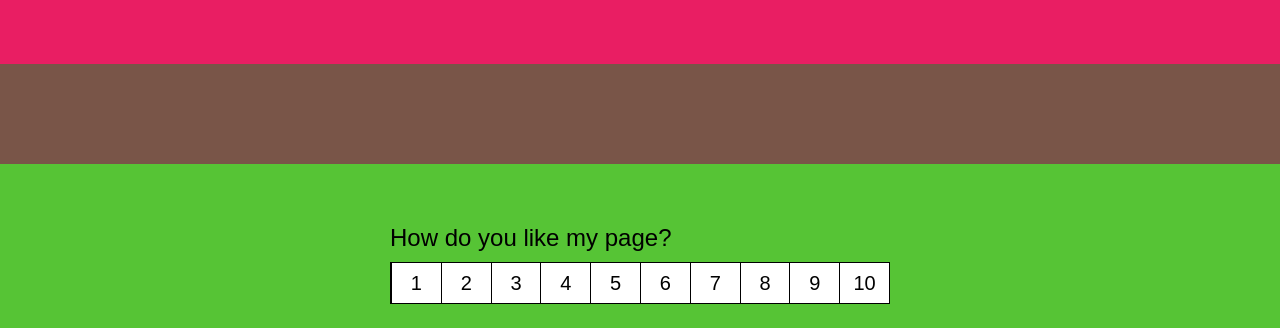
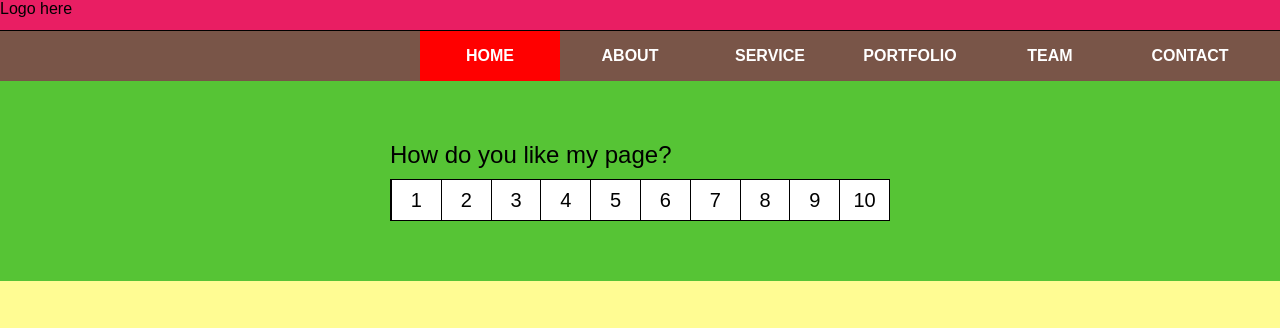
Before and after one commit to gmdmgithub/contact-hover, a plain HTML site: page index.html in a window 1280 px wide. Shown: the top 328 px of the page. Drawn offline with Linux system fonts and the light colour scheme.

Commit message:
sticky menu

```diff
--- a/index.html
+++ b/index.html
@@ -13,8 +13,16 @@
 </head>
 
 <body>
+    <header>Logo here</header>
     <nav>
-
+        <ul>
+            <li><a href="#" class="active">Home</a></li>
+            <li><a href="#">About</a></li>
+            <li><a href="#">Service</a></li>
+            <li><a href="#">Portfolio</a></li>
+            <li><a href="#">Team</a></li>
+            <li><a href="#">Contact</a></li>
+        </ul>
 
     </nav>
     <main>
--- a/style.css
+++ b/style.css
@@ -1,7 +1,6 @@
 body{
     margin: 0;
     padding: 0;
-    padding-top: 5%;
     /* display: flex;
     justify-content: center;
     align-items: center; */
@@ -10,16 +9,48 @@ body{
     background: #e91e63;
     box-sizing: border-box;
 }
+header{
+    height: 30px;
+}
 nav{
-
-    display: flex;
+    background: #795548;
+    height: 50px;
     width: 100%;
-    background: #795548;
-    justify-content: center;
-    align-items: center;
-    height: 100px;
+    border-top: 1px solid #000;
+    position: sticky;
+    top: 0;
+    z-index: 10;
 }
 
+nav ul{
+    display: flex;
+    margin: 0;
+    padding: 0 20px;
+
+    float: right;
+
+}
+nav ul li{
+    list-style: none;
+}
+nav ul li a
+{
+    width: 100px;
+    display: block;
+    color:#fff;
+    text-decoration: none;
+    text-transform: uppercase;
+    padding: 0 20px;
+    font-weight: bold;
+    line-height: 50px;
+    text-align: center;
+}
+
+nav ul li a.active,
+nav ul li a:hover
+{
+    background-color: #f00;
+}
 main{
     padding: 0;
     border: 0;
```
